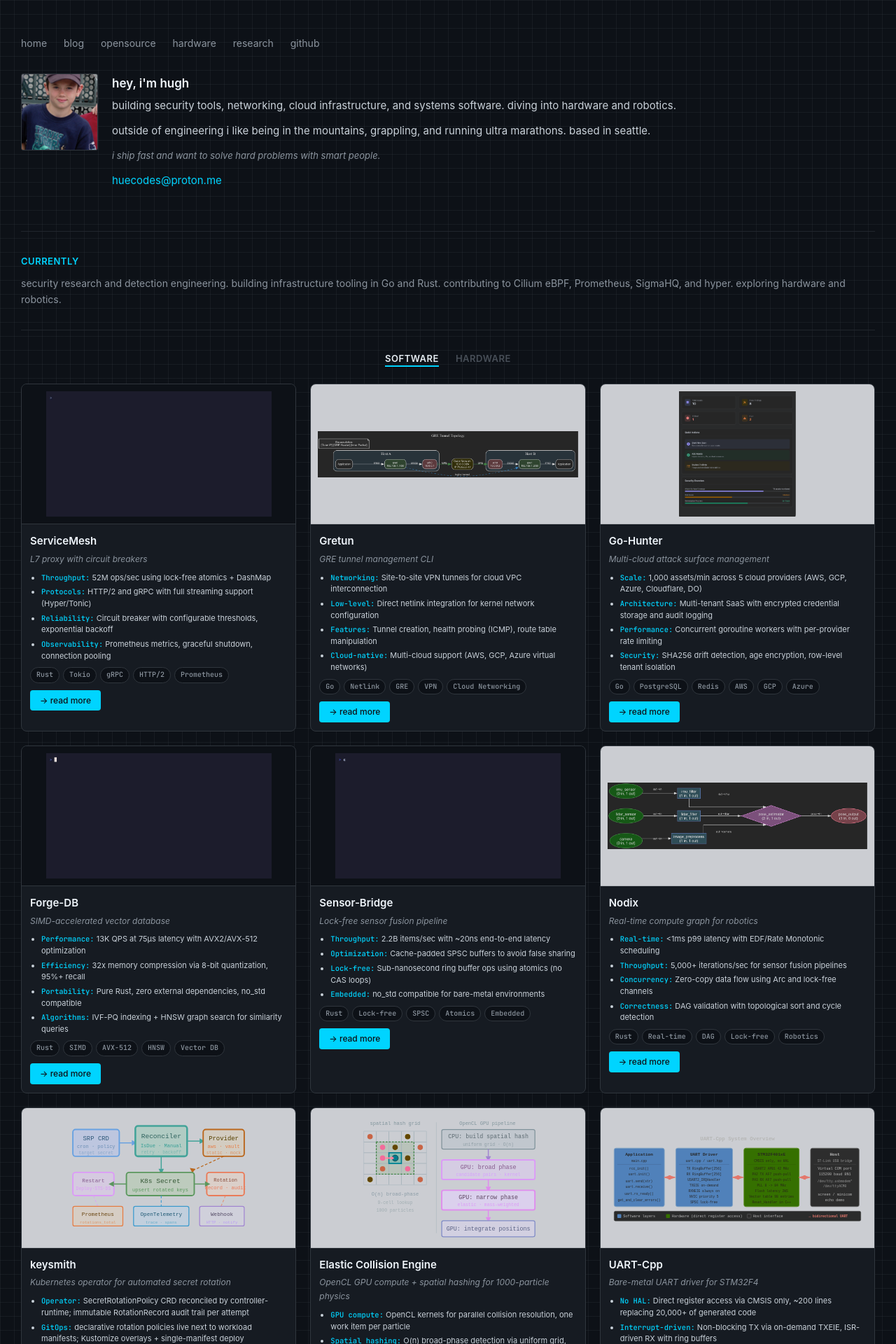
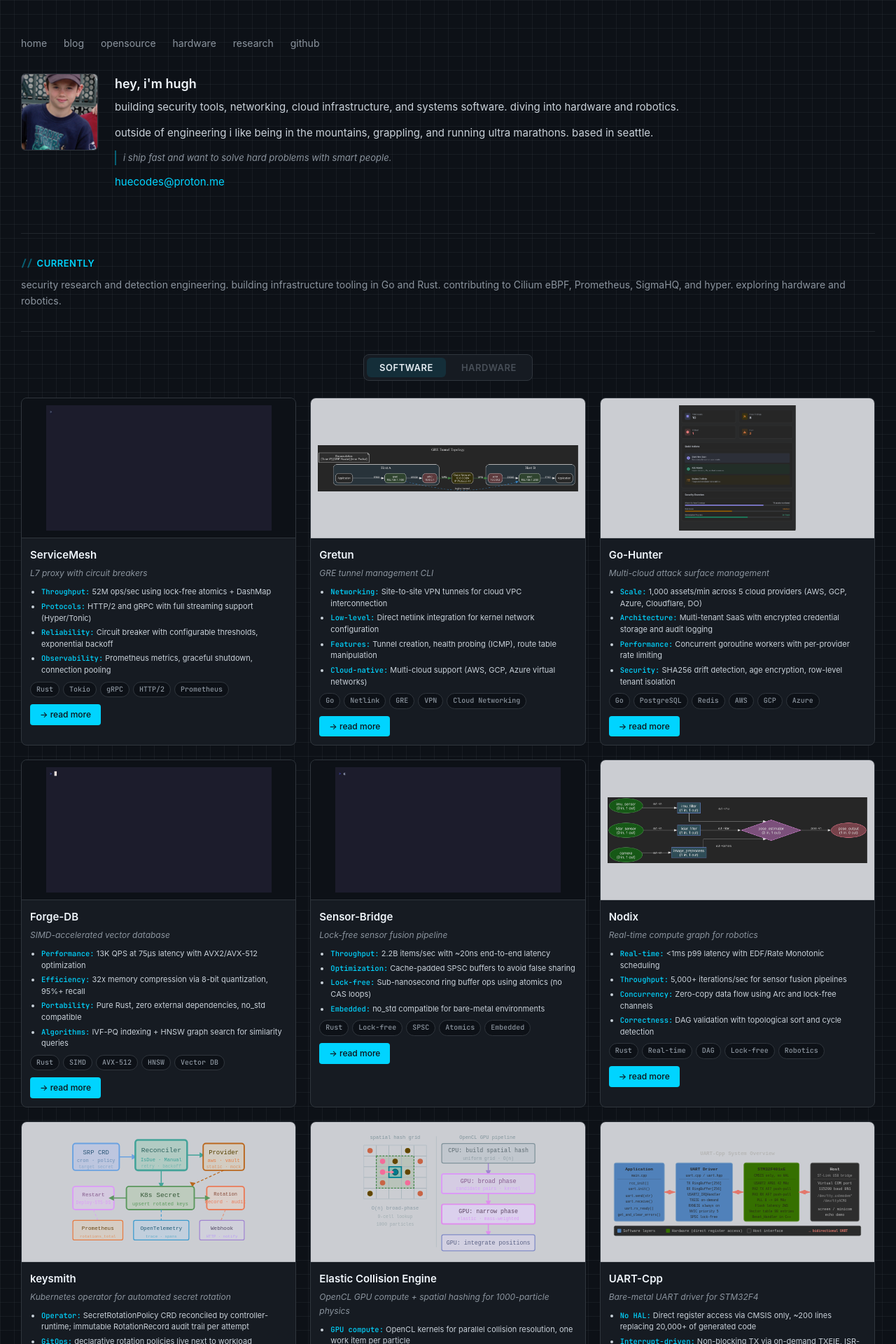
Before and after one commit to HueCodes/HueCodes.github.io, a Jekyll site: the page built from index.md, in a window 1280 px wide. Shown: the top 1920 px of the page at 70% size. Built offline with Jekyll 4.4.1, drawn with Linux system fonts in a browser that asks for light colours; some of the changed text lies outside the part shown.

Commit message:
Polish home page aesthetics: animations, nav underlines, filter pills, OSS glow
- Staggered fade-in animations on page load (with prefers-reduced-motion)
- Nav links get sliding cyan underline on hover
- Profile photo glows on hover, slightly more rounded
- Tagline gets cyan left-border accent
- Section headers prefixed with // in monospace
- Filter tabs restyled as pill toggle inside rounded container
- OSS cards lift + glow on hover (matching project cards)
- OSS header matches section header style (uppercase, small)
- Tech tag borders subtly shift cyan on card hover
- Read-more buttons nudge right on hover
- Footer toned down to gray with cyan hover
- Custom dark scrollbar + cyan text selection

```diff
--- a/_layouts/grid.html
+++ b/_layouts/grid.html
@@ -12,6 +12,27 @@
       margin: 0;
       padding: 0;
       box-sizing: border-box;
+    }
+
+    /* Custom scrollbar */
+    ::-webkit-scrollbar {
+      width: 8px;
+    }
+    ::-webkit-scrollbar-track {
+      background: #0d1117;
+    }
+    ::-webkit-scrollbar-thumb {
+      background: #30363d;
+      border-radius: 4px;
+    }
+    ::-webkit-scrollbar-thumb:hover {
+      background: #484f58;
+    }
+
+    /* Text selection */
+    ::selection {
+      background: rgba(0, 212, 255, 0.25);
+      color: #f0f6fc;
     }
 
     body {
@@ -39,44 +60,81 @@
       color: #5ce6ff;
     }
 
+    /* --- Fade-in animation --- */
+    @keyframes fadeUp {
+      from { opacity: 0; transform: translateY(12px); }
+      to { opacity: 1; transform: translateY(0); }
+    }
+
+    .fade-in {
+      opacity: 0;
+      animation: fadeUp 0.5s ease forwards;
+    }
+
+    /* --- Nav --- */
     nav {
       margin-bottom: 2rem;
       font-size: 14px;
+      animation: fadeUp 0.4s ease forwards;
     }
 
     nav a {
       margin-right: 1.25rem;
       color: #8b949e;
+      position: relative;
+    }
+
+    nav a::after {
+      content: '';
+      position: absolute;
+      bottom: -2px;
+      left: 0;
+      width: 0;
+      height: 1px;
+      background: #00d4ff;
+      transition: width 0.2s ease;
     }
 
     nav a:hover {
       color: #e6edf3;
     }
 
+    nav a:hover::after {
+      width: 100%;
+    }
+
+    /* --- Intro --- */
     .intro {
       margin-bottom: 3rem;
+      animation-delay: 0.05s;
     }
 
     .intro-header {
       display: flex;
       align-items: flex-start;
-      gap: 1.25rem;
+      gap: 1.5rem;
       margin-bottom: 1rem;
     }
 
     .photo {
       width: 110px;
       height: 110px;
-      border-radius: 3px;
+      border-radius: 6px;
       object-fit: cover;
       flex-shrink: 0;
       border: 1px solid #30363d;
+      transition: border-color 0.3s ease, box-shadow 0.3s ease;
+    }
+
+    .photo:hover {
+      border-color: rgba(0, 212, 255, 0.5);
+      box-shadow: 0 0 20px rgba(0, 212, 255, 0.15);
     }
 
     .intro-header h1 {
-      font-size: 17px;
+      font-size: 18px;
       font-weight: 600;
-      margin-bottom: 0.35rem;
+      margin-bottom: 0.4rem;
       color: #f0f6fc;
     }
 
@@ -89,20 +147,25 @@
     .intro-header .tagline {
       font-size: 13px;
       color: #8b949e;
+      border-left: 2px solid rgba(0, 212, 255, 0.4);
+      padding-left: 10px;
     }
 
     .intro-header a {
       color: #00d4ff;
     }
 
+    /* --- Divider --- */
     .divider {
       border: none;
       border-top: 1px solid #21262d;
       margin: 2rem 0;
     }
 
+    /* --- Sections --- */
     .section {
       margin-bottom: 1.75rem;
+      animation-delay: 0.1s;
     }
 
     .section h2 {
@@ -114,12 +177,20 @@
       margin-bottom: 0.5rem;
     }
 
+    .section h2::before {
+      content: '//';
+      margin-right: 6px;
+      opacity: 0.4;
+      font-family: 'JetBrains Mono', monospace;
+    }
+
     .section p {
       font-size: 14px;
       color: #8b949e;
       line-height: 1.65;
     }
 
+    /* --- Projects grid --- */
     .projects-grid {
       display: grid;
       grid-template-columns: repeat(4, 1fr);
@@ -132,7 +203,7 @@
       border: 1px solid #30363d;
       border-radius: 8px;
       overflow: hidden;
-      transition: transform 0.2s ease, box-shadow 0.2s ease, border-color 0.2s ease;
+      transition: transform 0.25s ease, box-shadow 0.25s ease, border-color 0.25s ease;
     }
 
     .project-card:hover {
@@ -175,6 +246,7 @@
     .card-content h3 a {
       color: #f0f6fc;
       text-decoration: none;
+      transition: color 0.15s ease;
     }
 
     .card-content h3 a:hover {
@@ -224,6 +296,11 @@
       border-radius: 12px;
       border: 1px solid #30363d;
       white-space: nowrap;
+      transition: border-color 0.15s ease, color 0.15s ease;
+    }
+
+    .project-card:hover .tech span {
+      border-color: rgba(0, 212, 255, 0.2);
     }
 
     .blog-link {
@@ -239,25 +316,37 @@
       padding: 5px 14px;
       border-radius: 4px;
       text-decoration: none;
-      transition: background 0.15s ease, box-shadow 0.15s ease;
+      transition: background 0.15s ease, box-shadow 0.15s ease, transform 0.15s ease;
     }
 
     .blog-link a:hover {
       background: #5ce6ff;
       color: #0d1117;
       box-shadow: 0 0 12px rgba(0, 212, 255, 0.3);
+      transform: translateX(2px);
     }
 
+    /* --- OSS section --- */
     .oss {
       margin-top: 60px;
+      animation-delay: 0.2s;
     }
 
     .oss h2 {
-      font-size: 28px;
-      font-weight: 700;
-      margin: 0 0 25px 0;
+      font-size: 13px;
+      font-weight: 600;
+      text-transform: uppercase;
+      letter-spacing: 0.5px;
+      color: #00d4ff;
+      margin: 0 0 20px 0;
       text-align: center;
-      color: #f0f6fc;
+    }
+
+    .oss h2::before {
+      content: '//';
+      margin-right: 6px;
+      opacity: 0.4;
+      font-family: 'JetBrains Mono', monospace;
     }
 
     .oss-grid {
@@ -267,67 +356,96 @@
     }
 
     .oss-item {
-      padding: 15px;
+      padding: 18px;
       background: #161b22;
-      border-radius: 6px;
+      border-radius: 8px;
       border: 1px solid #30363d;
-      transition: border-color 0.15s ease;
+      transition: transform 0.25s ease, border-color 0.25s ease, box-shadow 0.25s ease;
     }
 
     .oss-item:hover {
+      transform: translateY(-3px);
       border-color: rgba(0, 212, 255, 0.4);
+      box-shadow: 0 0 16px rgba(0, 212, 255, 0.1), 0 6px 20px rgba(0, 0, 0, 0.3);
     }
 
     .oss-item a {
       color: #00d4ff;
       text-decoration: none;
       font-size: 15px;
+      font-weight: 600;
     }
 
     .oss-item p {
-      margin: 5px 0 0 0;
+      margin: 6px 0 0 0;
       font-size: 13px;
       color: #8b949e;
+      line-height: 1.5;
     }
 
+    /* --- Footer --- */
     footer {
       margin-top: 60px;
       padding-top: 30px;
       border-top: 1px solid #21262d;
       text-align: center;
-      font-size: 14px;
+      font-size: 13px;
+      color: #484f58;
     }
 
     footer a {
-      color: #00d4ff;
+      color: #8b949e;
       text-decoration: none;
+      transition: color 0.15s ease;
     }
 
+    footer a:hover {
+      color: #00d4ff;
+    }
+
+    /* --- Filter tabs --- */
     .filter-tabs {
       display: flex;
       justify-content: center;
-      gap: 1.5rem;
+      gap: 4px;
       margin-bottom: 1.5rem;
+      background: #161b22;
+      border: 1px solid #30363d;
+      border-radius: 8px;
+      padding: 4px;
+      display: inline-flex;
+      margin-left: auto;
+      margin-right: auto;
+    }
+
+    .grid-portfolio {
+      text-align: center;
+    }
+
+    .grid-portfolio .projects-grid,
+    .grid-portfolio .oss,
+    .grid-portfolio footer {
+      text-align: left;
     }
 
     .filter-btn {
       background: none;
       border: none;
-      border-bottom: 2px solid transparent;
+      border-radius: 6px;
       font-size: 13px;
       font-weight: 600;
       text-transform: uppercase;
       letter-spacing: 0.5px;
       color: #484f58;
       cursor: pointer;
-      padding: 0 0 2px 0;
+      padding: 6px 18px;
       font-family: inherit;
-      transition: color 0.15s ease, border-bottom-color 0.15s ease;
+      transition: color 0.15s ease, background 0.15s ease;
     }
 
     .filter-btn.active {
       color: #e6edf3;
-      border-bottom-color: #00d4ff;
+      background: rgba(0, 212, 255, 0.1);
     }
 
     .filter-btn:hover {
@@ -348,9 +466,15 @@
     }
 
     .oss-view-all a {
+      color: #8b949e;
+      text-decoration: none;
+      font-size: 13px;
+      font-weight: 500;
+      transition: color 0.15s ease;
+    }
+
+    .oss-view-all a:hover {
       color: #00d4ff;
-      text-decoration: none;
-      font-size: 14px;
     }
 
     @media (max-width: 1400px) {
@@ -376,6 +500,17 @@
         flex-direction: column;
       }
     }
+
+    /* Reduce motion for accessibility */
+    @media (prefers-reduced-motion: reduce) {
+      .fade-in, nav {
+        animation: none;
+        opacity: 1;
+      }
+      .project-card, .oss-item, .blog-link a {
+        transition: none;
+      }
+    }
   </style>
 </head>
 <body>
--- a/index.md
+++ b/index.md
@@ -12,7 +12,7 @@ title: home
   <a href="https://github.com/HueCodes">github</a>
 </nav>
 
-<div class="intro">
+<div class="intro fade-in">
   <div class="intro-header">
     <img src="/assets/DSCN1683.jpeg" alt="Hugh's profile photo" class="photo">
     <div>
@@ -27,7 +27,7 @@ title: home
 
 <hr class="divider">
 
-<div class="section">
+<div class="section fade-in" style="animation-delay: 0.1s">
   <h2>currently</h2>
   <p>security research and detection engineering. building infrastructure tooling in Go and Rust. contributing to Cilium eBPF, Prometheus, SigmaHQ, and hyper. exploring hardware and robotics.</p>
 </div>
@@ -317,8 +317,8 @@ title: home
   </section>
 
   <!-- Open Source Highlights -->
-  <section class="oss">
-    <h2>Open Source Highlights</h2>
+  <section class="oss fade-in" style="animation-delay: 0.15s">
+    <h2>open source highlights</h2>
     <div class="oss-grid">
       <div class="oss-item">
         <a href="https://github.com/cilium/ebpf/pull/1945"><strong>cilium/ebpf</strong></a>
```
